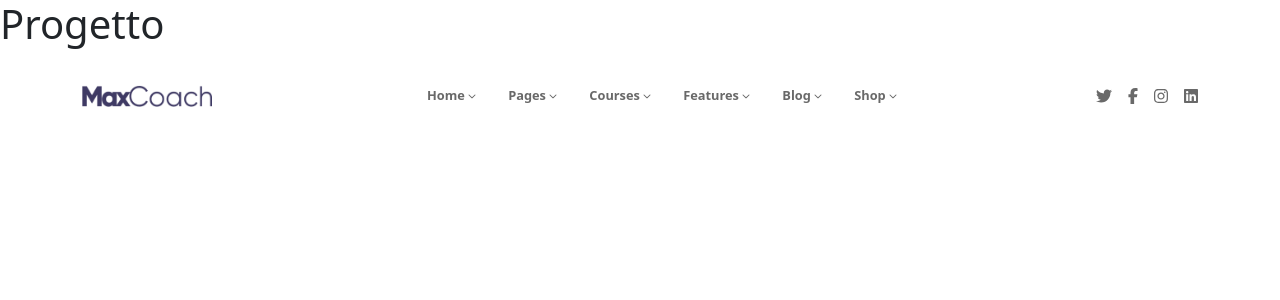
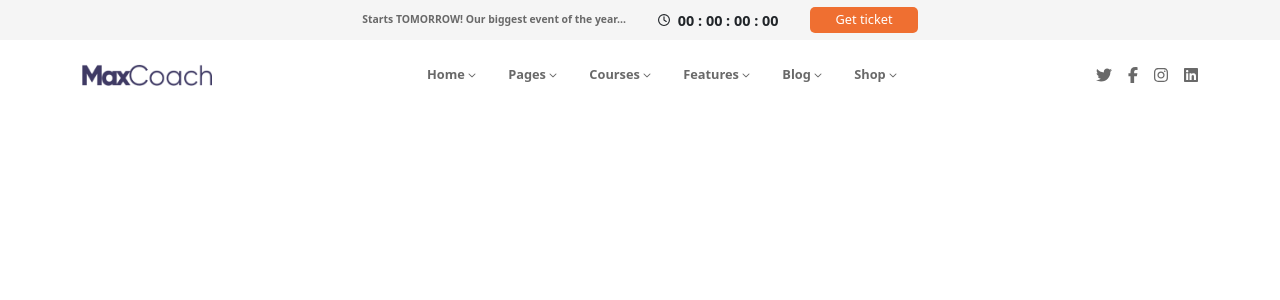
Before and after one commit to MattiaVolonterio/proj-html-vuejs, a Vue app: page / in a window 1280 px wide. Shown: the top 300 px of the page. Built offline with nearby package versions, Linux system fonts and the light colour scheme.

Commit message:
feat: banner component

```diff
--- a/src/App.vue
+++ b/src/App.vue
@@ -1,4 +1,5 @@
 <script>
+import AppBanner from "./components/AppBanner.vue";
 import AppHeader from "./components/AppHeader.vue";
 export default {
   data() {
@@ -12,14 +13,12 @@ export default {
       ],
     };
   },
-  components: {
-    AppHeader,
-  },
+  components: { AppBanner, AppHeader },
 };
 </script>
 
 <template>
-  <h1>Progetto</h1>
+  <AppBanner />
   <AppHeader :headerLinks="headerLinks" :headerIcons="headerIcons" />
 </template>
 
--- /dev/null
+++ b/src/components/AppBanner.vue
@@ -0,0 +1,48 @@
+<script>
+export default {
+  data() {
+    return {};
+  },
+  props: {},
+  methods: {},
+};
+</script>
+<template>
+  <div class="banner">
+    <div class="banner-title">
+      Starts TOMORROW! Our biggest event of the year...
+    </div>
+    <div class="countdown-section">
+      <font-awesome-icon icon="fa-regular fa-clock" size="xs" />
+      <span>00 : 00 : 00 : 00</span>
+    </div>
+    <button class="btn-orange">Get ticket</button>
+  </div>
+</template>
+
+<style lang="scss" scoped>
+@use "../styles/partials/mixins" as *;
+@use "../styles/partials/variables" as *;
+
+.banner {
+  height: $bannerHeight;
+  background-color: $grayBg;
+  @include flex-center;
+  gap: 2rem;
+
+  .banner-title {
+    font-size: 0.65rem;
+    color: $headerList;
+    font-weight: bold;
+  }
+
+  .countdown-section {
+    span {
+      display: inline-block;
+      font-size: 0.9rem;
+      margin-left: 0.5rem;
+      font-weight: bolder;
+    }
+  }
+}
+</style>
--- a/src/styles/general.scss
+++ b/src/styles/general.scss
@@ -6,3 +6,16 @@
 img {
   max-width: 100%;
 }
+
+.btn-orange {
+  background-color: $orange;
+  color: white;
+  font-size: 0.8rem;
+  padding: 3px 25px;
+  border: none;
+  border-radius: 5px;
+
+  &:hover {
+    background-color: $sectionTitle;
+  }
+}
--- a/src/styles/partials/_mixins.scss
+++ b/src/styles/partials/_mixins.scss
@@ -3,3 +3,9 @@
   justify-content: space-between;
   align-items: center;
 }
+
+@mixin flex-center {
+  display: flex;
+  justify-content: center;
+  align-items: center;
+}
--- a/src/styles/partials/_variables.scss
+++ b/src/styles/partials/_variables.scss
@@ -1,3 +1,4 @@
+/* COLOR */
 $orange: #ef6f31;
 $sectionTitle: #6ac5f1;
 $whiteBg: #ffffff;
@@ -5,4 +6,7 @@ $grayBg: #f5f5f5;
 $lightBlack: #333333;
 $lightBlue: #1972f5;
 $headerList: #696969;
-$headerHeight: 80px;
+
+/* HEIGHT */
+$bannerHeight: 40px;
+$headerHeight: 70px;
```
